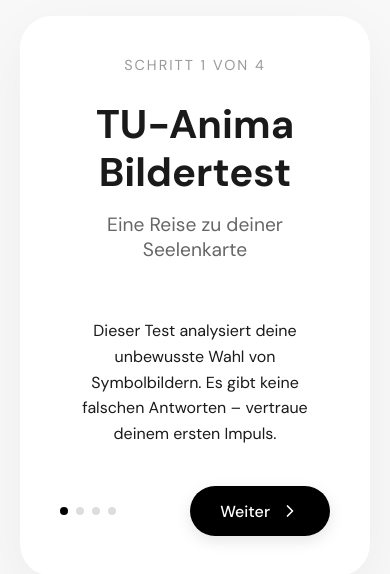
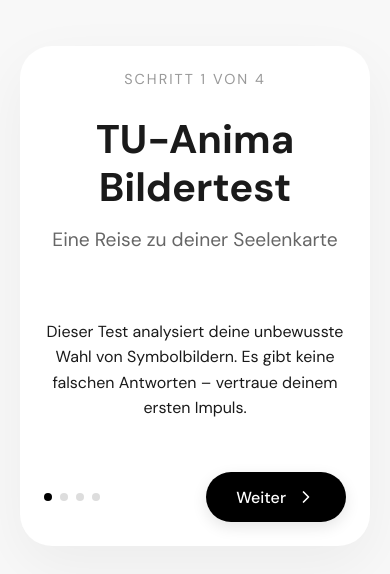
Before and after one commit to andischwaiger87-oss/TU-Anima, a React (Vite) app: page / in a window 390 px wide. Shown: the part 126-700 px from the top of the page. Built offline with nearby package versions, Linux system fonts and the light colour scheme.

Commit message:
Mobile Polish Phase 6: Final Layout Fixes (Scroll & Intro)

```diff
--- a/src/components/Intro.jsx
+++ b/src/components/Intro.jsx
@@ -87,18 +87,26 @@ const Intro = ({ onStart }) => {
             textAlign: 'center',
             animation: 'fadeIn 0.5s ease-out'
         }}>
-            <div style={{
+            <div className="intro-card" style={{
                 maxWidth: '600px',
                 width: '100%',
                 background: 'white',
                 padding: '40px',
                 borderRadius: '32px',
                 boxShadow: '0 20px 60px rgba(0,0,0,0.05)',
-                minHeight: '400px',
+                minHeight: '450px', // Fixed min-height for stability
                 display: 'flex',
                 flexDirection: 'column',
                 justifyContent: 'space-between'
             }}>
+                <style>{`
+                    @media (max-width: 768px) {
+                        .intro-card {
+                            padding: 24px !important; /* Reduced padding on mobile */
+                            min-height: 500px !important; /* Taller min-height on mobile to prevent jumps */
+                        }
+                    }
+                `}</style>
 
                 {/* Header */}
                 <div>
--- a/src/components/PreviewStage.jsx
+++ b/src/components/PreviewStage.jsx
@@ -61,7 +61,7 @@ const PreviewStage = ({ selectionData, onGenerate, onSimulate }) => {
 
     return (
         <div style={{
-            width: '100vw',
+            width: '100%', // Changed from 100vw to prevent horizontal scroll
             minHeight: '100vh',
             display: 'flex',
             flexDirection: 'column',
@@ -69,7 +69,8 @@ const PreviewStage = ({ selectionData, onGenerate, onSimulate }) => {
             justifyContent: 'center',
             // CSS Studio Background
             background: 'radial-gradient(circle at 50% 30%, #f3f3f3 0%, #d8d8d8 100%)',
-            padding: '40px'
+            padding: '40px 20px', // Adjusted padding
+            boxSizing: 'border-box'
         }}>
             <style>{`
                 /* Desktop Defaults */
--- a/src/index.css
+++ b/src/index.css
@@ -5,9 +5,16 @@
 }
 
 body {
+  margin: 0;
+  display: flex;
+  place-items: center;
+  min-width: 320px;
   min-height: 100vh;
-  display: flex;
-  flex-direction: column;
+  font-family: 'DM Sans', sans-serif;
+  background-color: #f5f5f5;
+  color: #333;
+  overflow-x: hidden;
+  /* Prevent horizontal scroll */
 }
 
 #root {
```
